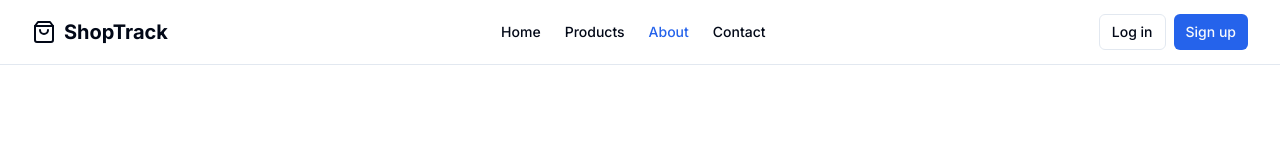
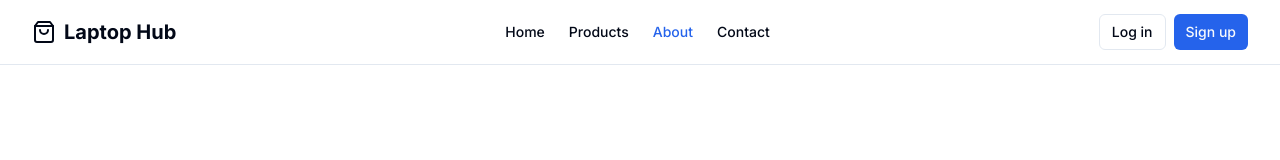
Before and after one commit to Dixann07/LaptopHub, a Next.js app: page /about in a window 1280 px wide. Shown: the top 160 px of the page. Built offline with nearby package versions, Linux system fonts and the light colour scheme.

Commit message:
Update page.tsx

```diff
--- a/app/about/page.tsx
+++ b/app/about/page.tsx
@@ -12,7 +12,7 @@ export default function AboutPage() {
             <Link href="/">
               <div className="flex items-center gap-2">
                 <ShoppingBag className="h-6 w-6" />
-                <span className="text-xl font-bold">ShopTrack</span>
+                <span className="text-xl font-bold">Laptop Hub</span>
               </div>
             </Link>
           </div>
```
